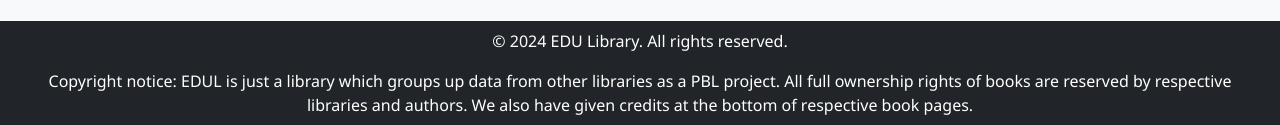
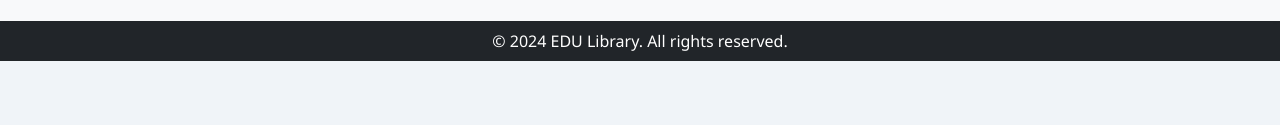
Before and after one commit to MKSTW/EDU_Library, a plain HTML site: page pages/about.html in a window 1280 px wide. Shown: the part 2909-3034 px from the top of the page. After the commit the page ends 2970 px from the top, so only its background shows below. Drawn offline with nearby package versions, Linux system fonts and the light colour scheme.

Commit message:
Update about.html

```diff
--- a/pages/about.html
+++ b/pages/about.html
@@ -216,9 +216,5 @@
     <div class="text-center bg-dark text-white py-2">
         © 2024 EDU Library. All rights reserved.
     </div>
-    <div class="text-center bg-dark text-white py-2 px-5">
-        Copyright notice: EDUL is just a library which groups up data from other libraries as a PBL project. All full ownership rights of books are reserved by respective libraries and authors.
-        We also have given credits at the bottom of respective book pages.
-    </div>
 </body>
 </html>
```
